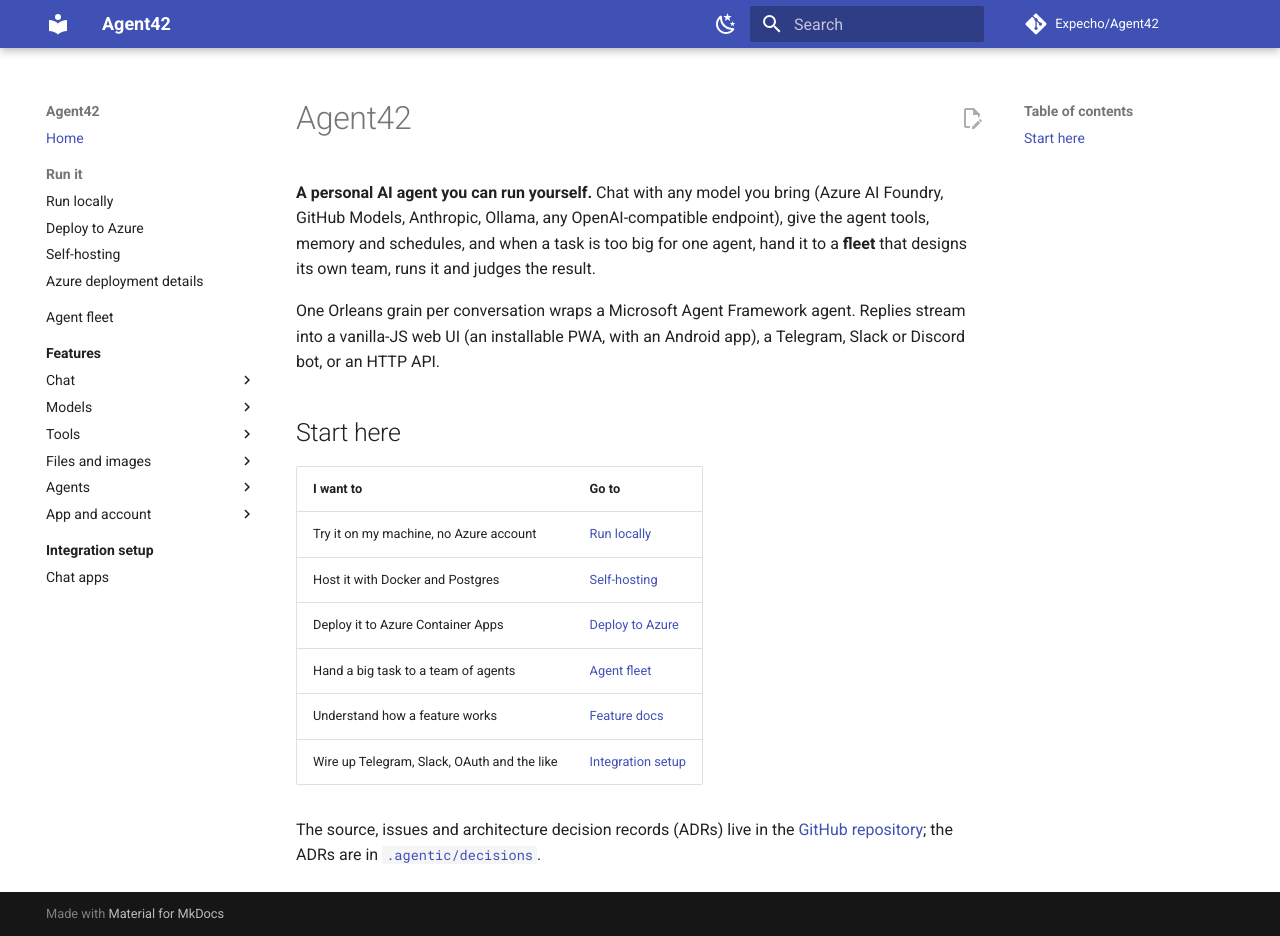
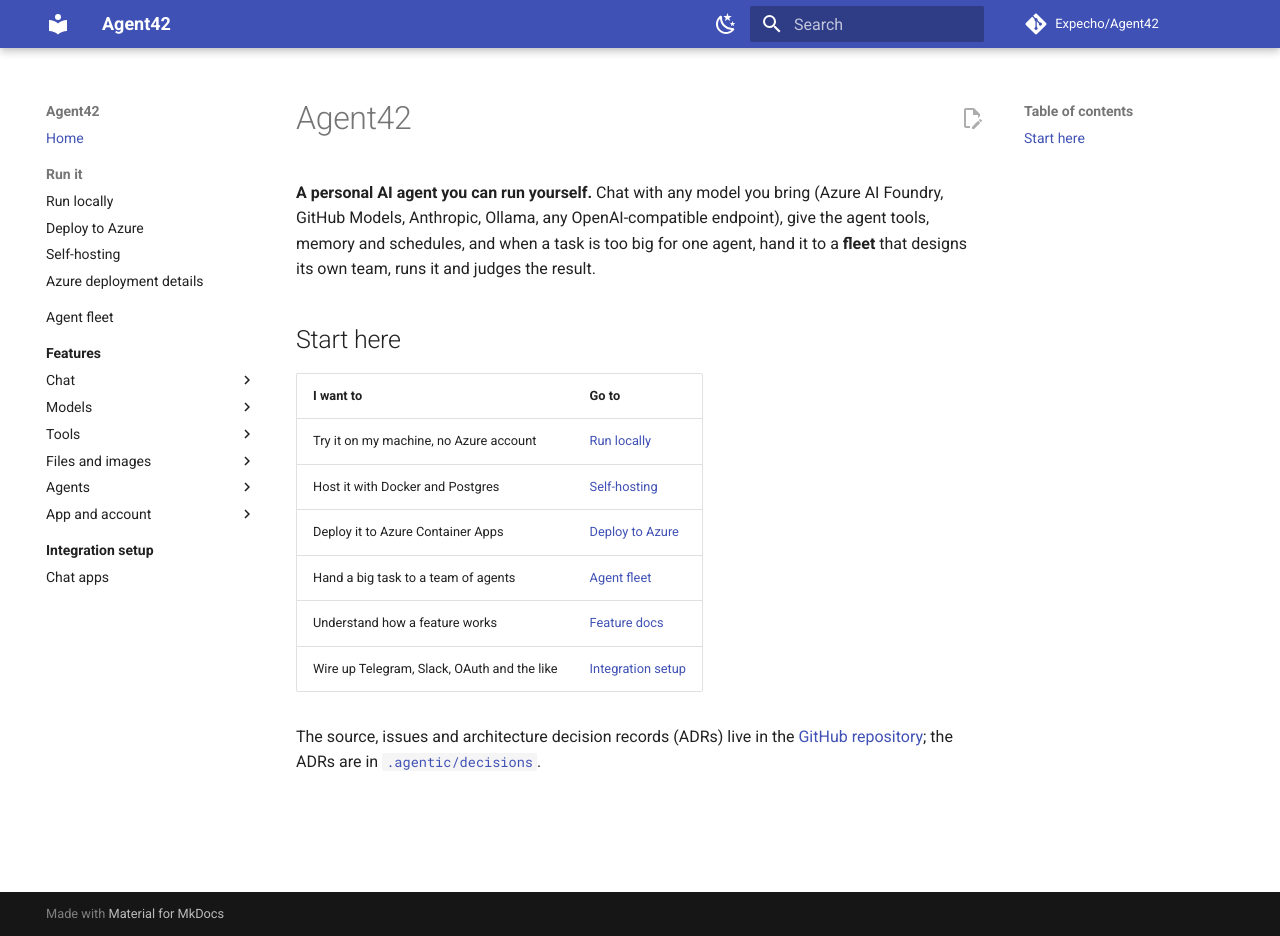
Before and after one commit to Expecho/Agent42, an MkDocs documentation site: the page built from docs/index.md, in a window 1280 px wide and 936 px high. Built offline with MkDocs 1.6.1 and Material for MkDocs 9.7.7, drawn with Linux system fonts in a browser that asks for light colours; comment, search, counter and statistics services are not loaded.

Commit message:
Simplify introduction in index.md (#251)
Removed details about Orleans grain and UI options.

```diff
--- a/docs/index.md
+++ b/docs/index.md
@@ -3,9 +3,6 @@
 **A personal AI agent you can run yourself.** Chat with any model you bring (Azure AI Foundry, GitHub Models,
 Anthropic, Ollama, any OpenAI-compatible endpoint), give the agent tools, memory and schedules, and when a task is
 too big for one agent, hand it to a **fleet** that designs its own team, runs it and judges the result.
-
-One Orleans grain per conversation wraps a Microsoft Agent Framework agent. Replies stream into a vanilla-JS web UI
-(an installable PWA, with an Android app), a Telegram, Slack or Discord bot, or an HTTP API.
 
 ## Start here
 
```
